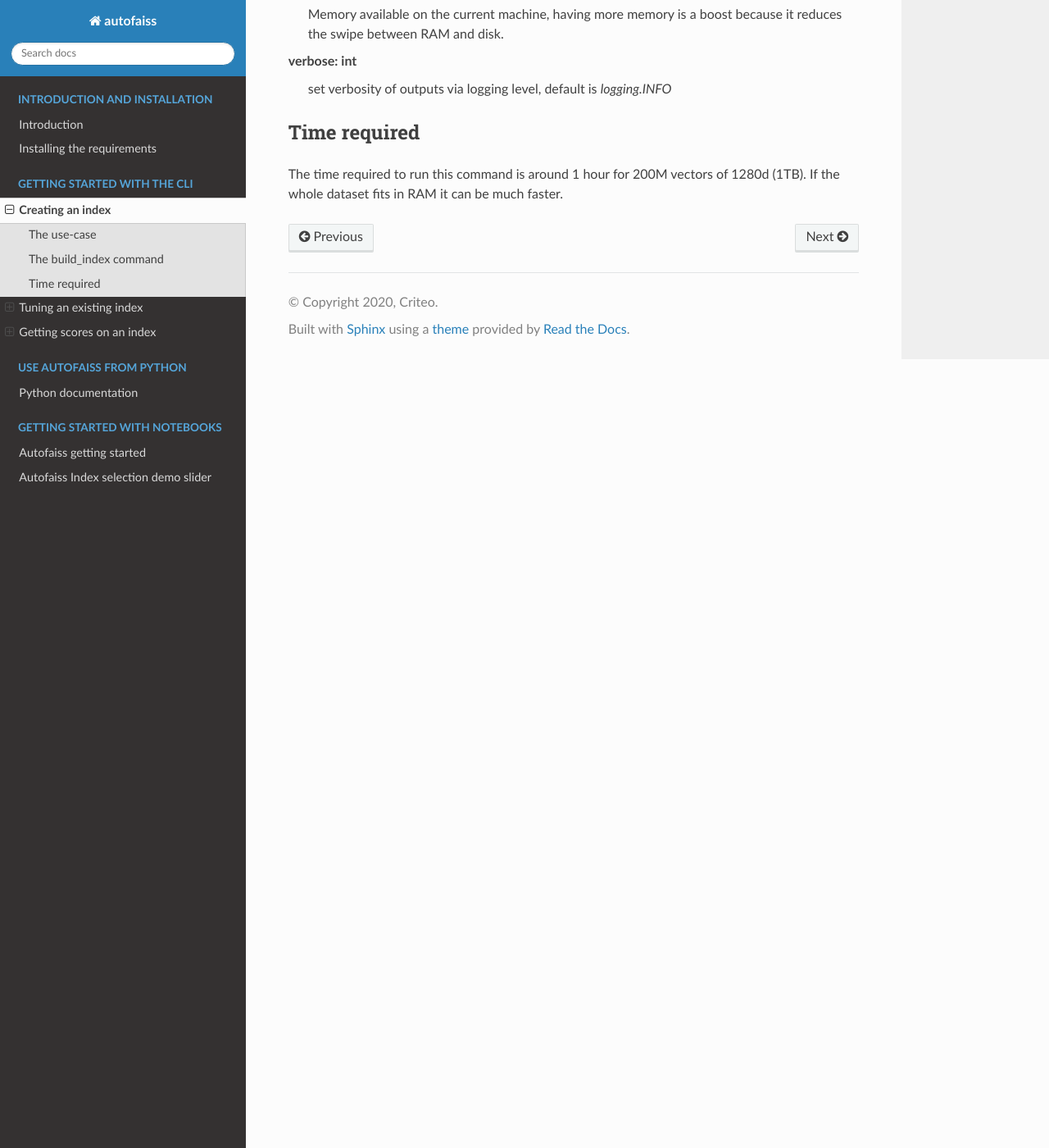
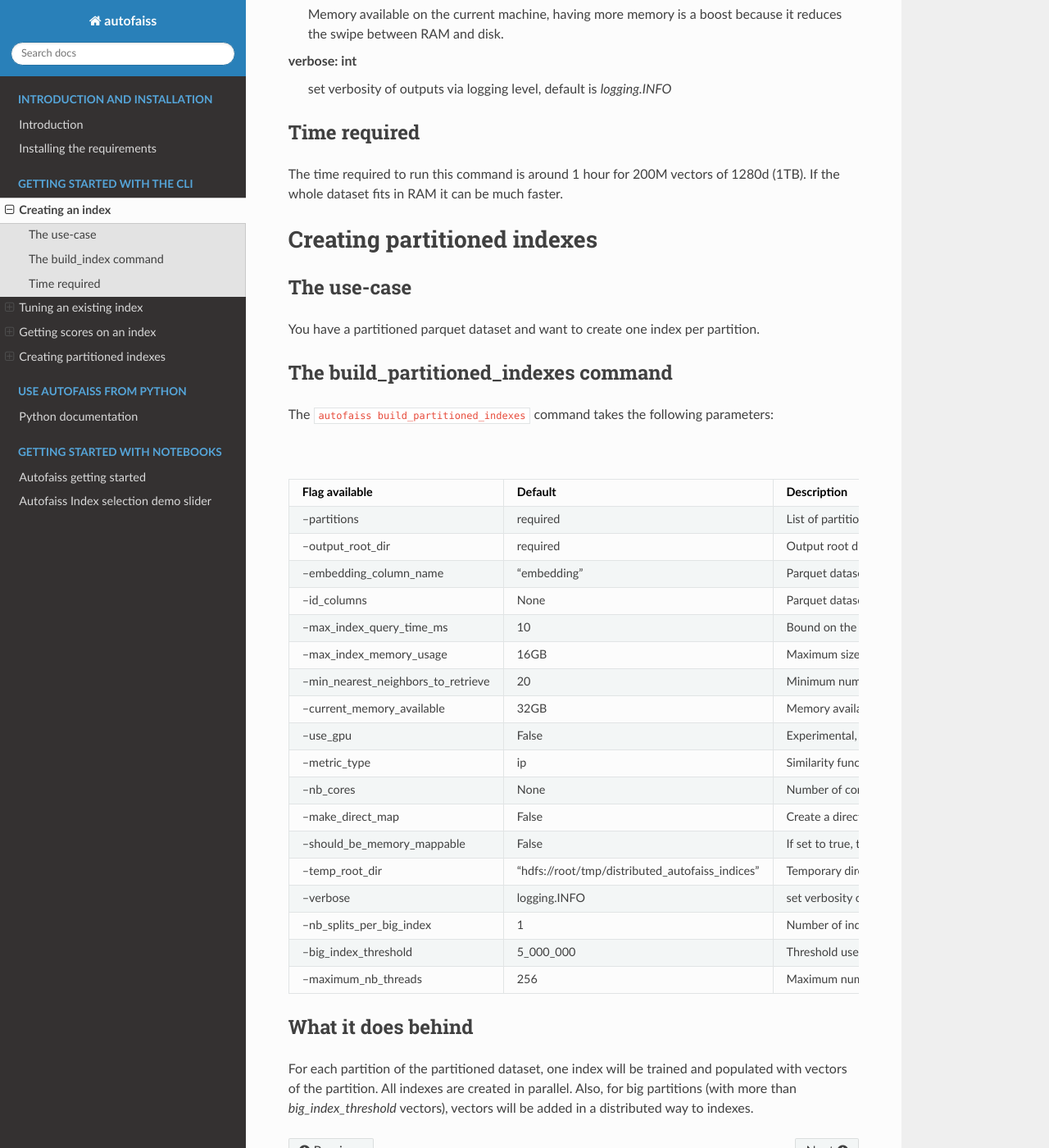
Before and after one commit to criteo/autofaiss, a Sphinx documentation site: the page built from docs/getting_started/quantization.rst, in a window 1280 px wide and 1400 px high, scrolled down 4243 px. Shown: the whole window at 82% size. Built offline with Sphinx 7.4.7 and the Read the Docs theme 2.0.0, drawn with Linux system fonts in a browser that asks for light colours; pages that are not in the unit, such as notebooks, are missing from menus.

Commit message:
Updated documentation and renamed file with typo

```diff
--- a/docs/getting_started/quantization.rst
+++ b/docs/getting_started/quantization.rst
@@ -215,3 +215,85 @@ Time required
 
 The time required to run this command is around 1 hour for 200M vectors of 1280d (1TB).
 If the whole dataset fits in RAM it can be much faster.
+
+
+Creating partitioned indexes
+============================
+
+The use-case
+------------
+
+You have a partitioned parquet dataset and want to create one index per partition.
+
+The build_partitioned_indexes command
+-------------------------------------
+
+The ``autofaiss build_partitioned_indexes`` command takes the following parameters:
+
+.. list-table:: Parameters
+    :widths: 50 50 100
+    :header-rows: 1
+
+    * - Flag available
+      - Default
+      - Description
+    * - --partitions
+      - required
+      - List of partitions containing embeddings. Paths can be local paths or paths in another Filesystem e.g. `hdfs://root/...` or `s3://...`.
+    * - --output_root_dir
+      - required
+      - Output root directory where indexes, metrics and ids will be written.
+    * - --embedding_column_name
+      - "embedding"
+      - Parquet dataset column name containing embeddings.
+    * - --id_columns
+      - None
+      - Parquet dataset column name(s) that are used as IDs for embeddings. A mapping from these IDs to faiss indices will be written in separate files.
+    * - --max_index_query_time_ms
+      - 10
+      - Bound on the query time for KNN search, this bound is approximative.
+    * - --max_index_memory_usage
+      - 16GB
+      - Maximum size allowed for the index, this bound is strict.
+    * - --min_nearest_neighbors_to_retrieve
+      - 20
+      - Minimum number of nearest neighbors to retrieve when querying the index. Parameter used only during index hyperparameter finetuning step, it is not taken into account to select the indexing algorithm. This parameter has the priority over the max_index_query_time_ms constraint.
+    * - --current_memory_available
+      - 32GB
+      - Memory available on the machine creating the index, having more memory is a boost because it reduces the swipe between RAM and disk.
+    * - --use_gpu
+      - False
+      - Experimental, gpu training is faster, not tested so far.
+    * - --metric_type
+      - ip
+      - Similarity function used for query: "ip" for inner product or "l2" for euclidian distance.
+    * - --nb_cores
+      - None
+      - Number of cores to use. Will try to guess the right number if not provided.
+    * - --make_direct_map
+      - False
+      - Create a direct map allowing reconstruction of embeddings. This is only needed for IVF indices. Note that might increase the RAM usage (approximately 8GB for 1 billion embeddings).
+    * - --should_be_memory_mappable
+      - False
+      - If set to true, the created index will be selected only among the indices that can be memory-mapped on disk. This makes it possible to use 50GB indices on a machine with only 1GB of RAM. Default to False.
+    * - --temp_root_dir
+      - "hdfs://root/tmp/distributed_autofaiss_indices"
+      - Temporary directory that will be used to store intermediate results/computation.
+    * - --verbose
+      - logging.INFO
+      - set verbosity of outputs via logging level, default is `logging.INFO`.
+    * - --nb_splits_per_big_index
+      - 1
+      - Number of indices to split a big index into. This allows you building indices bigger than `current_memory_available`.
+    * - --big_index_threshold
+      - 5_000_000
+      - Threshold used to define big indexes. Indexes with more `than big_index_threshold` embeddings are considered big indexes.
+    * - --maximum_nb_threads
+      - 256
+      - Maximum number of threads to parallelize index creation.
+
+What it does behind
+-------------------
+
+For each partition of the partitioned dataset, one index will be trained and populated with vectors of the partition.
+All indexes are created in parallel. Also, for big partitions (with more than `big_index_threshold` vectors), vectors will be added in a distributed way to indexes.
```
Also changed, not shown: CHANGELOG.md (+5 -0 lines), 2 other files.
